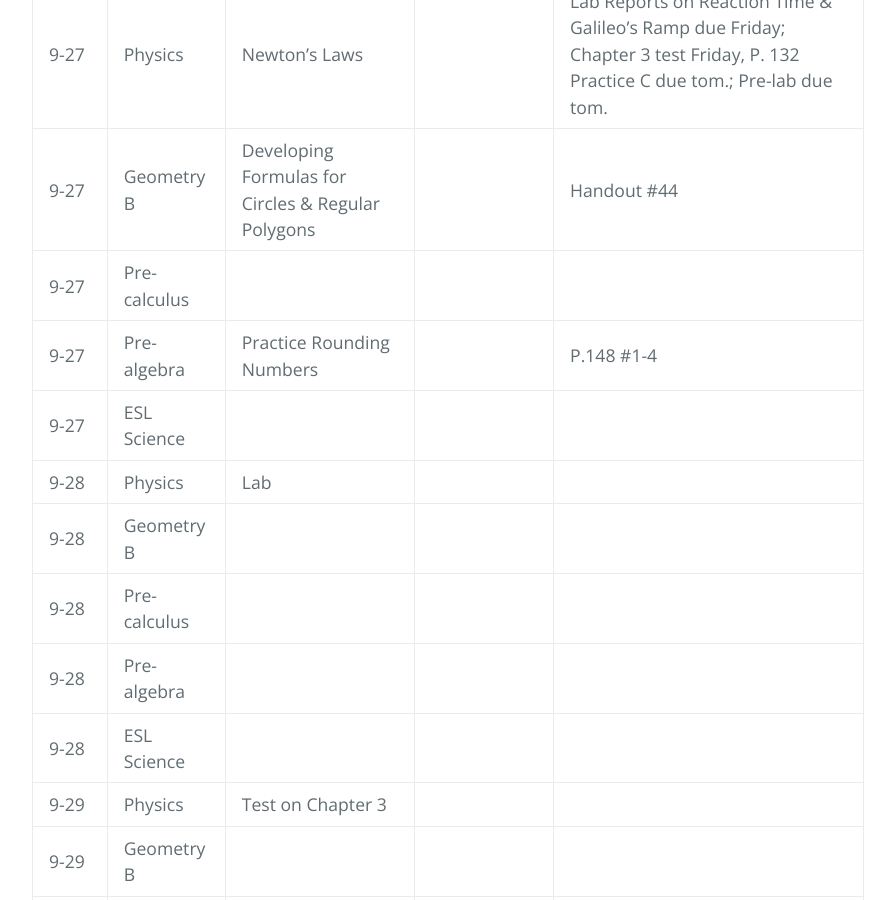
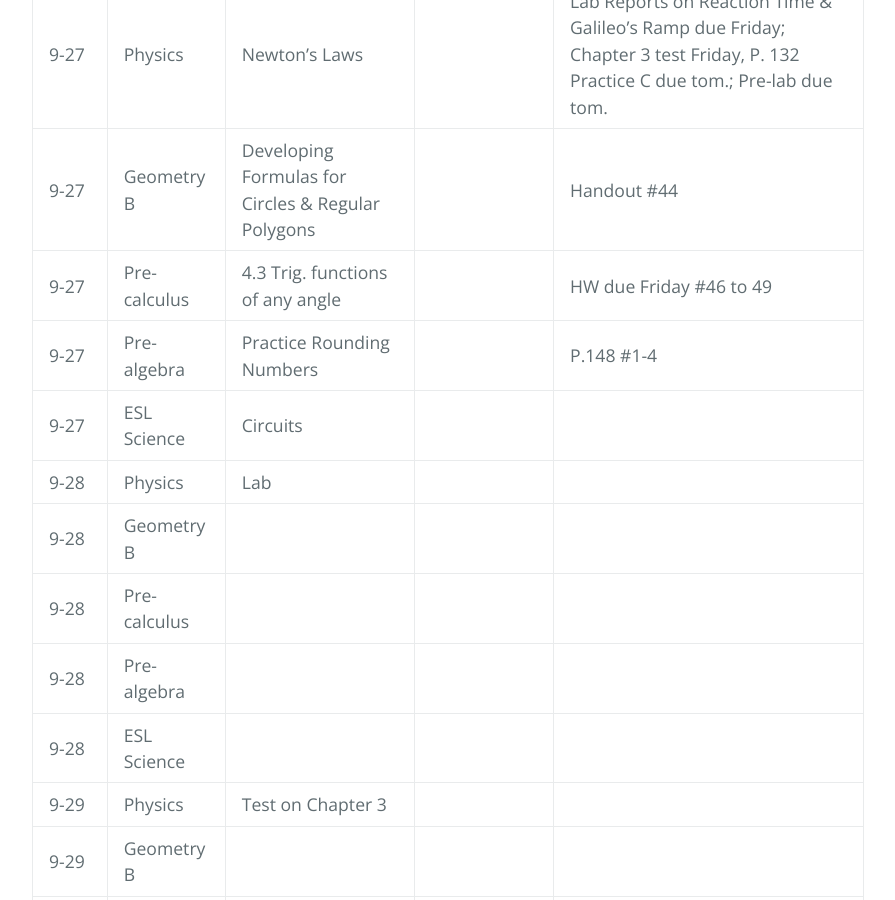
Before and after one commit to gpayoo/gpayoo, a Jekyll site: the page built from index.md, in a window 1280 px wide and 900 px high, scrolled down 659 px. Shown: the whole window, without its empty margins (192-1087 px from the left). Built offline with Jekyll 4.4.1, drawn with Linux system fonts in a browser that asks for light colours; our own code applies the rules of GitHub Pages for plain Markdown files.

Commit message:
Update index.md

```diff
--- a/index.md
+++ b/index.md
@@ -11,9 +11,9 @@ layout: default
 | ---- | ----- | ------ | -------- | ---
 | 9-27 | Physics | Newton's Laws | |  Lab Reports on Reaction Time & Galileo's Ramp due Friday; Chapter 3 test Friday, P. 132 Practice C due tom.; Pre-lab due tom.
 | 9-27 | Geometry B | Developing Formulas for Circles & Regular Polygons  | |  Handout #44|
-| 9-27 | Pre-calculus |   | |
+| 9-27 | Pre-calculus | 4.3 Trig. functions of any angle   | | HW due Friday #46 to 49
 | 9-27 | Pre-algebra | Practice Rounding Numbers | | P.148 #1-4
-| 9-27 | ESL Science |  |  |
+| 9-27 | ESL Science | Circuits |  |
 | 9-28 | Physics | Lab | |
 | 9-28 | Geometry B |  | |  |
 | 9-28 | Pre-calculus |   | |
```
